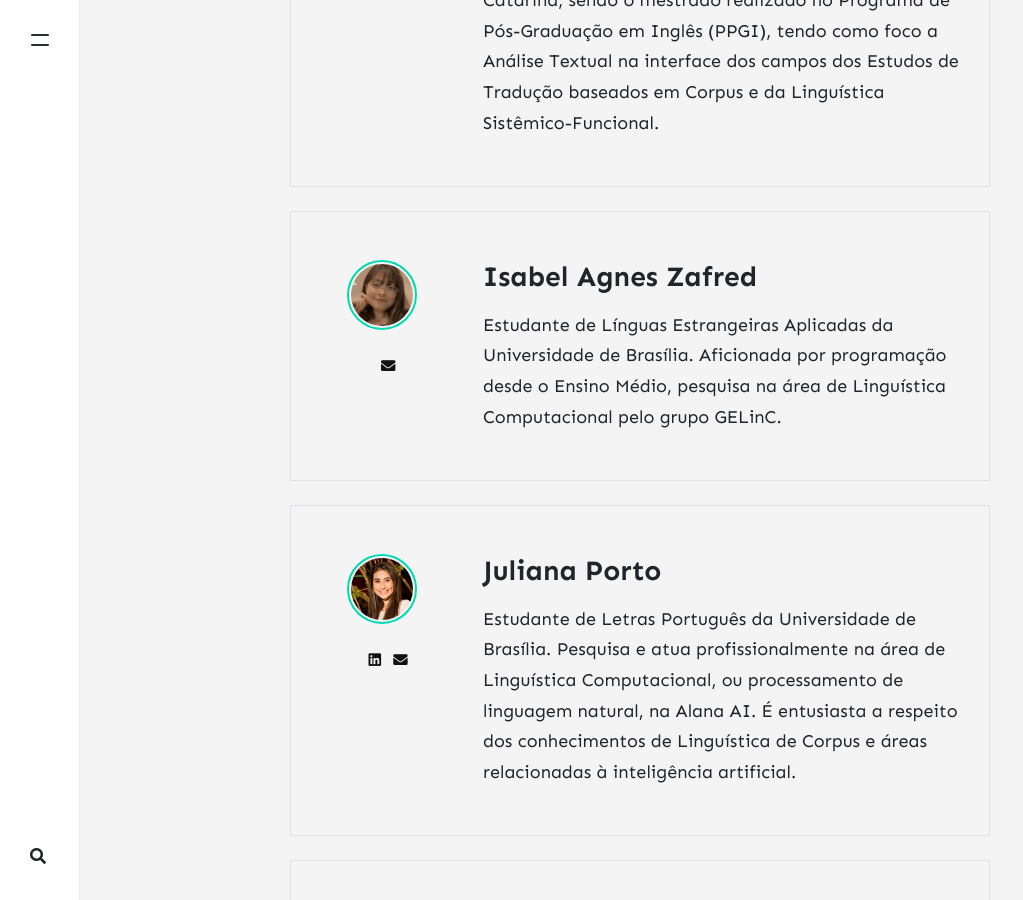
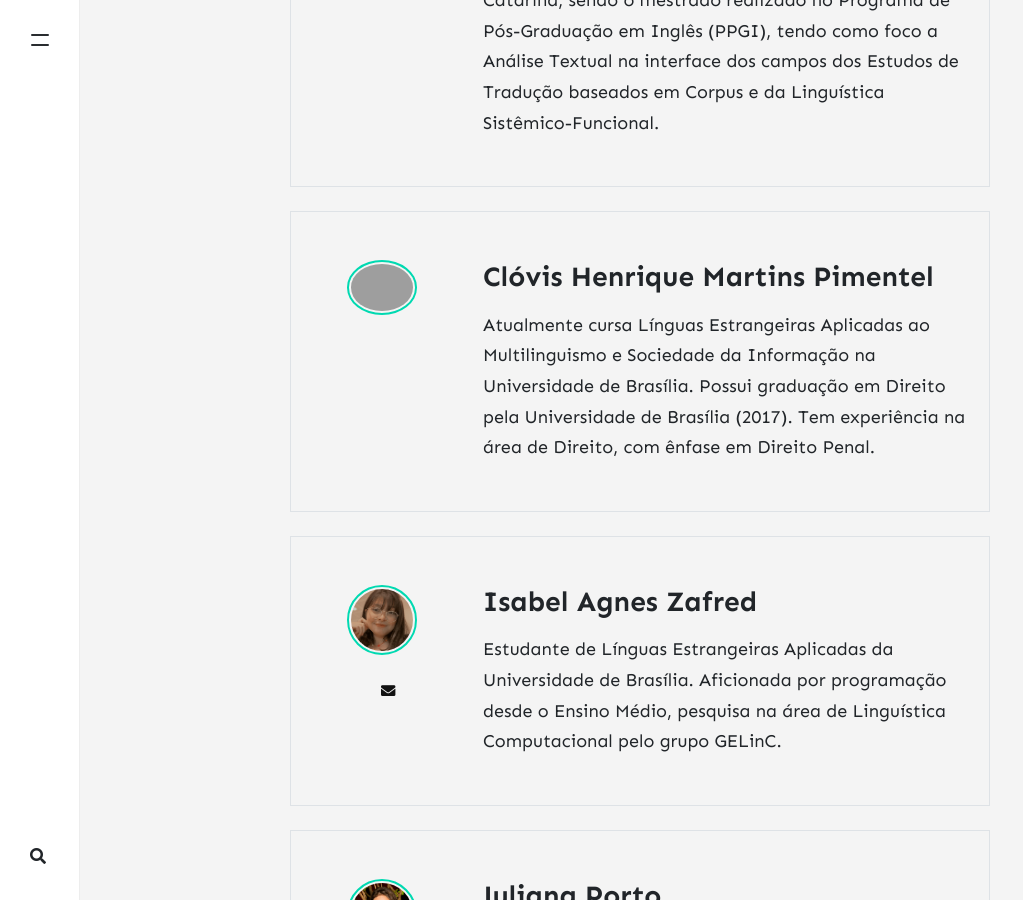
Before and after one commit to studdent-pehescamander/gelinc.github.io, a Jekyll site: the page built from _pages/authors.html, in a window 1280 px wide and 900 px high, scrolled down 1128 px. Shown: the whole window, without its empty margins (0-1023 px from the left). Built offline with Jekyll 4.4.1, drawn with Linux system fonts in a browser that asks for light colours; nearby versions of some CDN libraries; comment, search, counter and statistics services are not loaded; a style sheet for code colours, icons or effects is not loaded; grey boxes are pictures that could not be loaded.

Commit message:
Update _config.yml

```diff
--- a/_config.yml
+++ b/_config.yml
@@ -23,6 +23,14 @@ authors:
     lattes: http://lattes.cnpq.br/9911777987987166
     linkedin:
     description: "Professor adjunto do curso bacharelado em Línguas Estrangeiras Aplicadas ao Multilinguismo e à Sociedade da Informação (LEA-MSI) no Departamento de Línguas Estrangeiras e Tradução (LET), vinculado ao Instituto de Letras (IL) da Universidade de Brasília (UnB). Foi coordenador do curso de graduação (LEA-MSI) de março de 2018 a março de 2020. Atua no ensino da língua inglesa, dos estudos de corpora, e do tratamento automatizado das línguas naturais. Doutor em Gestão da Informação pelo Programa de Pós-Graduação em Ciência da Informação (PPGCinf) da Universidade de Brasília, com período de bolsa sanduíche na Universität Bremen, Alemanha, sob supervisão do prof. dr. John Bateman. Possui interesse de estudo nas áreas de Organização da Informação e do Conhecimento, Linguística Computacional, e Multimodalidade. Possui graduação e mestrado em Letras - Língua Inglesa e Literaturas pela Universidade Federal de Santa Catarina, sendo o mestrado realizado no Programa de Pós-Graduação em Inglês (PPGI), tendo como foco a Análise Textual na interface dos campos dos Estudos de Tradução baseados em Corpus e da Linguística Sistêmico-Funcional."
+  Clovis:
+    name: Clóvis
+    display_name: Clóvis Henrique Martins Pimentel
+    avatar: 'assets/images/avatar.png'
+    email:
+    lattes: http://lattes.cnpq.br/4148796529855357
+    linkedin:
+    description: "Atualmente cursa Línguas Estrangeiras Aplicadas ao Multilinguismo e Sociedade da Informação na Universidade de Brasília. Possui graduação em Direito pela Universidade de Brasília (2017). Tem experiência na área de Direito, com ênfase em Direito Penal."
   Isabel:
     name: Isabel
     display_name: Isabel Agnes Zafred
```
